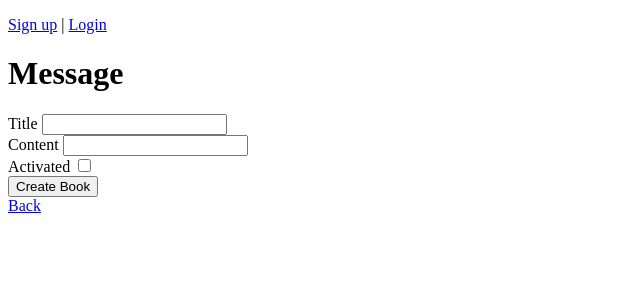
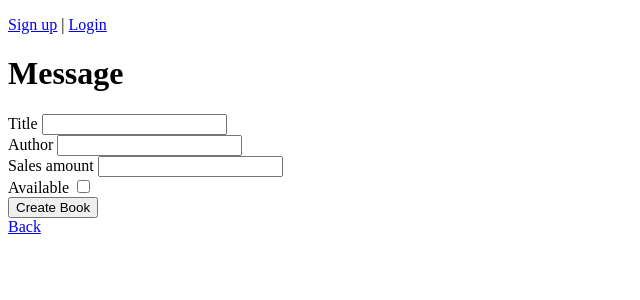
Before and after one commit to maxnum-sennalabs/MaxNum, a Rails app: page /books/new in a window 1280 px wide. Shown: the top 300 px of the page, without its empty margins (0-640 px from the left). Run offline with Rails 7, Linux system fonts and the light colour scheme.

Commit message:
work complete

```diff
--- a/books/app/controllers/books_controller.rb
+++ b/books/app/controllers/books_controller.rb
@@ -1,5 +1,5 @@
 class BooksController < ApplicationController
-  before_action :set_books, only: [:show, :edit, :update, :destroy]
+  before_action :set_book, only: [:show, :edit, :update, :destroy]
 
   # GET /books
   # GET /books.json
@@ -63,12 +63,12 @@ class BooksController < ApplicationController
 
   private
     # Use callbacks to share common setup or constraints between actions.
-    def set_books
-      @book = books_url(params[:id])
+    def set_book
+      @book = Book.find(params[:id])
     end
 
     # Never trust parameters from the scary internet, only allow the white list through.
     def book_params
-      params.require(:book).permit(:title, :books)
+      params.require(:book).permit(:title, :author, :sales_amount)
     end
 end
--- a/books/app/views/books/_form.html.erb
+++ b/books/app/views/books/_form.html.erb
@@ -1,5 +1,5 @@
 <%= form_with(model: @book, local: true) do |form| %>
-  <% if book.errors.any? %>
+  <% if @book.errors.any? %>
     <div id="error_explanation">
       <h2><%= pluralize(book.errors.count, "error") %> prohibited this book from being saved:</h2>
 
@@ -17,13 +17,18 @@
   </div>
 
   <div class="field">
-    <%= form.label :content %>
-    <%= form.text_field :content %>
+    <%= form.label :author %>
+    <%= form.text_field :author %>
   </div>
 
   <div class="field">
-    <%= form.label :activated %>
-    <%= form.check_box :activated %>
+    <%= form.label :sales_amount %>
+    <%= form.number_field :sales_amount %>
+  </div>
+
+  <div class="field">
+    <%= form.label :available %>
+    <%= form.check_box :available %>
   </div>
 
   <div class="books">
```
Also changed, not shown: books/app/views/books/show.html.erb (+6 -6 lines), books/app/views/books/index.html.erb (line endings or trailing spaces), books/db/development.sqlite3, 1 other file.
